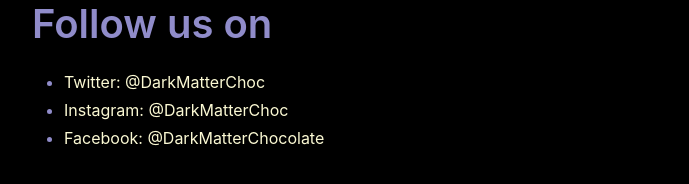
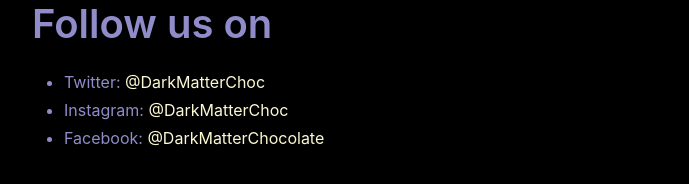
Before and after one commit to dmc-krue/darkmatterchocolate.org, a website: page index.html in a window 1280 px wide. Shown: the part 992-1176 px from the top of the page, without its empty margins (300-989 px from the left). Drawn offline with Linux system fonts and the light colour scheme.

Commit message:
Fix link on social media list to be more obvious it is a link

```diff
--- a/index.html
+++ b/index.html
@@ -86,9 +86,9 @@
           Follow us on
         </h4>
         <ul>
-          <li><a href="https://twitter.com/DarkMatterChoc" >Twitter: @DarkMatterChoc</a></li>
-          <li><a href="https://www.instagram.com/DarkMatterChoc/" >Instagram: @DarkMatterChoc</a></li>
-          <li><a href="https://www.facebook.com/DarkMatterChocolate" >Facebook: @DarkMatterChocolate</a></li>
+          <li>Twitter: <a href="https://twitter.com/DarkMatterChoc" >@DarkMatterChoc</a></li>
+          <li>Instagram: <a href="https://www.instagram.com/DarkMatterChoc/" >@DarkMatterChoc</a></li>
+          <li>Facebook: <a href="https://www.facebook.com/DarkMatterChocolate" >@DarkMatterChocolate</a></li>
         </ul>
       </div>
       </div>
```
